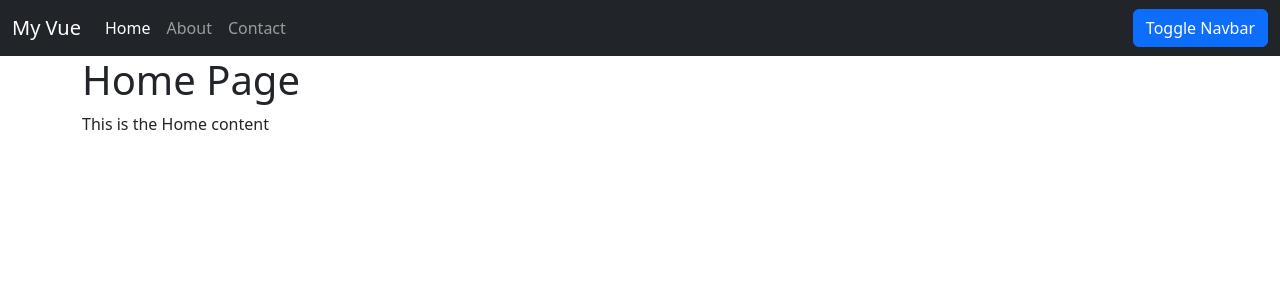
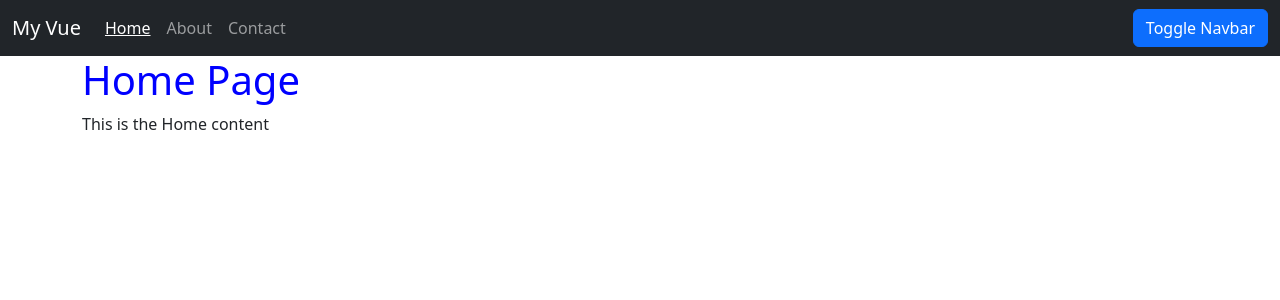
Before and after one commit to Phili0916/vue-start-page, a Vue app: page / in a window 1280 px wide. Shown: the top 300 px of the page. Built offline with nearby package versions, Linux system fonts and the light colour scheme.

Commit message:
set nav links and local storage

```diff
--- a/package.json
+++ b/package.json
@@ -7,6 +7,7 @@
     "build": "vue-cli-service build"
   },
   "dependencies": {
+    "bootstrap": "^5.3.3",
     "core-js": "^3.8.3",
     "vue": "^3.2.13"
   },
--- a/public/index.html
+++ b/public/index.html
@@ -1,18 +1,14 @@
 <!DOCTYPE html>
-<html lang="">
+<html lang="en">
   <head>
     <meta charset="utf-8">
     <meta http-equiv="X-UA-Compatible" content="IE=edge">
     <meta name="viewport" content="width=device-width,initial-scale=1.0">
 
-    <link rel="stylesheet" href="https://cdn.jsdelivr.net/npm/bootstrap@5.3.2/dist/css/bootstrap.min.css" rel="stylesheet" integrity="sha384-T3c6CoIi6uLrA9TneNEoa7RxnatzjcDSCmG1MXxSR1GAsXEV/Dwwykc2MPK8M2HN" crossorigin="anonymous">
-
     <title>Vue Start Page</title>
   </head>
   <body>
-    <noscript>
-      <strong>We're sorry but <%= htmlWebpackPlugin.options.title %> doesn't work properly without JavaScript enabled. Please enable it to continue.</strong>
-    </noscript>
+
     <div id="app"></div>
     <!-- built files will be auto injected -->
   </body>
--- /dev/null
+++ b/public/pages.json
@@ -0,0 +1,27 @@
+[
+    {
+        "link": {
+            "text": "Home",
+             "url": "home.html"
+            },
+        "pageTitle": "Home Page",
+        "content": "This is the Home content"
+    },
+    {
+        "link": {
+            "text": "About",
+            "url":"about.html"
+        },
+        "pageTitle": "About Page",
+        "content": "This is the About content"
+    },
+    {
+        "link": {
+            "text": "Contact",
+            "url": "contact.html"
+        },
+        "pageTitle": "Contact Page",
+        "content": "This is the Contact content"
+    }
+
+]
--- a/src/App.vue
+++ b/src/App.vue
@@ -5,7 +5,11 @@
         :nav-link-click="(index) => activePage = index"
     >
     </navbar>
-    <page-viewer :page="pages[activePage]"></page-viewer>
+    <page-viewer
+        v-if="pages.length > 0"
+        :page="pages[activePage]"
+    >
+    </page-viewer>
 
 </template>
 
@@ -19,29 +23,22 @@ import PageViewer from './components/PageViewer.vue';
             Navbar,
             PageViewer
         },
+        created() {
+            this.getPages();
+        },
         data() {
-                return {
-                    activePage: 0,
-                    pages: [
-                        {
-                            link: {text: 'Home', url:'home.html'},
-                            pageTitle: 'Home Page',
-                            content: 'This is the Home content'
-                        },
-                        {
-                            link: {text: 'About', url:'about.html'},
-                            pageTitle: 'About Page',
-                            content: 'This is the About content'
-                        },
-                        {
-                            link: {text: 'Contact', url:'contact.html'},
-                            pageTitle: 'Contact Page',
-                            content: 'This is the Contact content'
-                        }
+            return {
+                activePage: 0,
+                pages: []
+            }
+        },
+        methods: {
+            async getPages() {
+                let res = await fetch('pages.json')
+                let data = await res.json()
 
-                    ]
-
-                }
-            },
+                this.pages = data;
+            }
+        }
     }
 </script>
--- a/src/components/Navbar.vue
+++ b/src/components/Navbar.vue
@@ -4,16 +4,12 @@
             <a class="navbar-brand" href="#">My Vue</a>
             <ul class="navbar-nav me-auto mb-2 mb-lg-0">
                 <li v-for="(page, index) in pages" class="nav-item" :key="index">
-                    <a
-                        class="nav-link"
-                        :class="{active: activePage === index}"
-                        aria-current="page"
-                        :href="page.link.url"
-                        :title="`This link goes to the ${page.link.text} page`"
+                    <navbar-link
+                        :page="page"
+                        :isActive="activePage == index"
                         @click.prevent="navLinkClick(index)"
                     >
-                        {{ page.link.text }}
-                    </a>
+                    </navbar-link>
                 </li>
             </ul>
             <form class="d-flex">
@@ -29,7 +25,16 @@
 </template>
 
 <script>
+
+import NavbarLink from './NavbarLink.vue';
+
 export default {
+    components: {
+        NavbarLink
+    },
+    created() {
+        this.getThemeSetting()
+    },
     props: ['pages', 'activePage', 'navLinkClick'],
 
         data() {
@@ -44,6 +49,17 @@ props: ['pages', 'activePage', 'navLinkClick'],
                     theme = 'dark'
                 }
                 this.theme = theme
+                this.storeThemeSetting()
+            },
+            storeThemeSetting() {
+                localStorage.setItem('theme', this.theme)
+            },
+            getThemeSetting() {
+                let theme = localStorage.getItem('theme');
+
+                if(theme) {
+                    this.theme = theme
+                }
             }
         }
     }
--- /dev/null
+++ b/src/components/NavbarLink.vue
@@ -0,0 +1,31 @@
+<template>
+    <a
+        class="nav-link empasize"
+        :class="activeClasses"
+        aria-current="page"
+        :href="page.link.url"
+        :title="`This link goes to the ${page.link.text} page`"
+    >
+        {{ page.link.text }}
+    </a>
+</template>
+
+<script>
+export default {
+    props: ['page', 'isActive'],
+    computed: {
+        activeClasses() {
+            return {
+                active: this.isActive,
+                emphasize: this.isActive
+            };
+        }
+    }
+}
+</script>
+
+<style scoped>
+    .emphasize {
+        text-decoration: underline !important;
+    }
+</style>
--- a/src/components/PageViewer.vue
+++ b/src/components/PageViewer.vue
@@ -1,6 +1,6 @@
 <template>
     <div class="container">
-        <h1>{{page.pageTitle}}</h1>
+        <h1 class="emphasize">{{page.pageTitle}}</h1>
         <p>{{page.content}}</p>
     </div>
 </template>
@@ -10,3 +10,9 @@ export default {
     props: ['page'],
 };
 </script>
+
+<style scoped>
+.emphasize {
+    color: blue;
+}
+</style>
--- a/src/main.js
+++ b/src/main.js
@@ -1,4 +1,5 @@
 import { createApp, VueElement } from 'vue';
 import App from './App.vue';
+import '../node_modules/bootstrap/dist/css/bootstrap.css'
 
 createApp(App).mount('#app')
```
Also changed, not shown: 1 other file (tests, documents, lock files or other folders). Lines whose indentation alone changed are shown as unchanged.
